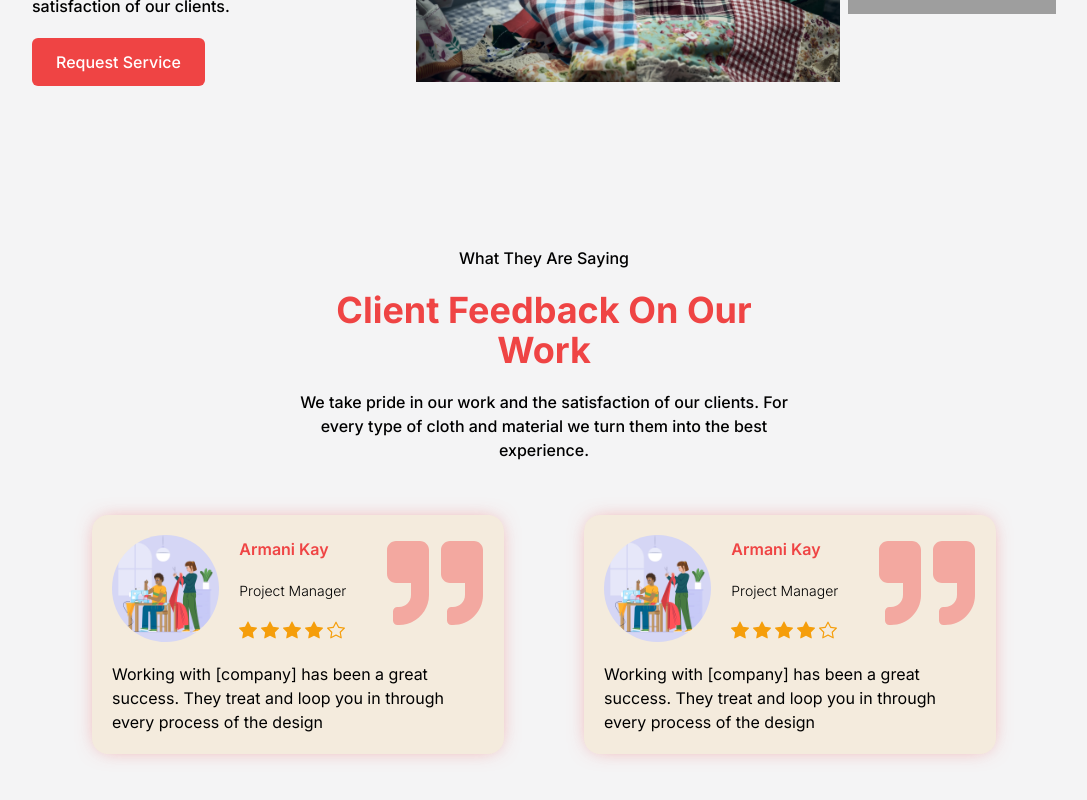
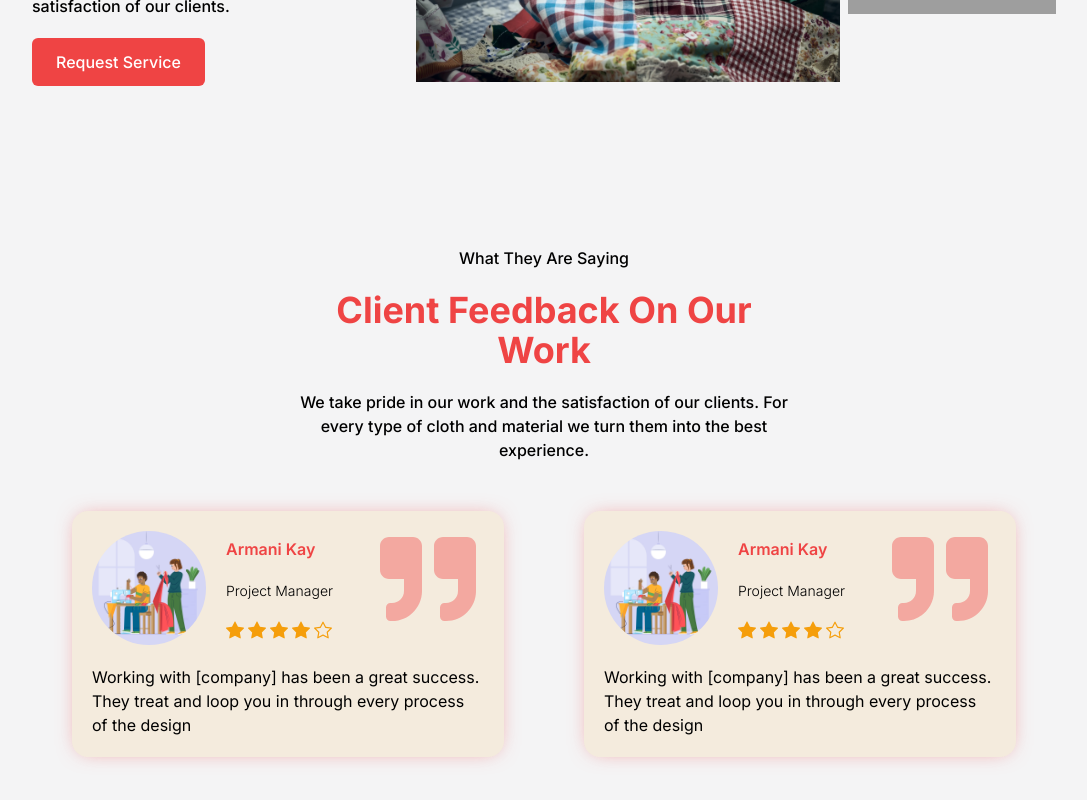
Before and after one commit to mmesomasaint/hulksmasher, a Next.js app: page / in a window 1280 px wide. Shown: the part 3034-3834 px from the top of the page, without its empty margins (96-1183 px from the left). Built offline with nearby package versions, Linux system fonts and the light colour scheme; grey boxes are pictures that could not be loaded.

Commit message:
Fix: Adjust transition and spacing

```diff
--- a/app/components/review.tsx
+++ b/app/components/review.tsx
@@ -60,9 +60,9 @@ function Review({ reviews }: ReviewNodeType) {
 
         return (
           <div
-            className={`grid grid-cols-2 place-items-stretch gap-10 ${
+            className={`grid grid-cols-2 place-items-stretch ${
               hide ? 'hidden' : 'block'
-            } absolute inset-y-0 my-auto w-full transform duration-1000 transition-[50%] ${style}`}
+            } absolute inset-y-0 my-auto w-full transform duration-1000 -translate-x-[50%] ${style}`}
           >
             <ReviewCard review={pair1} />
             <ReviewCard review={pair2} />
```
